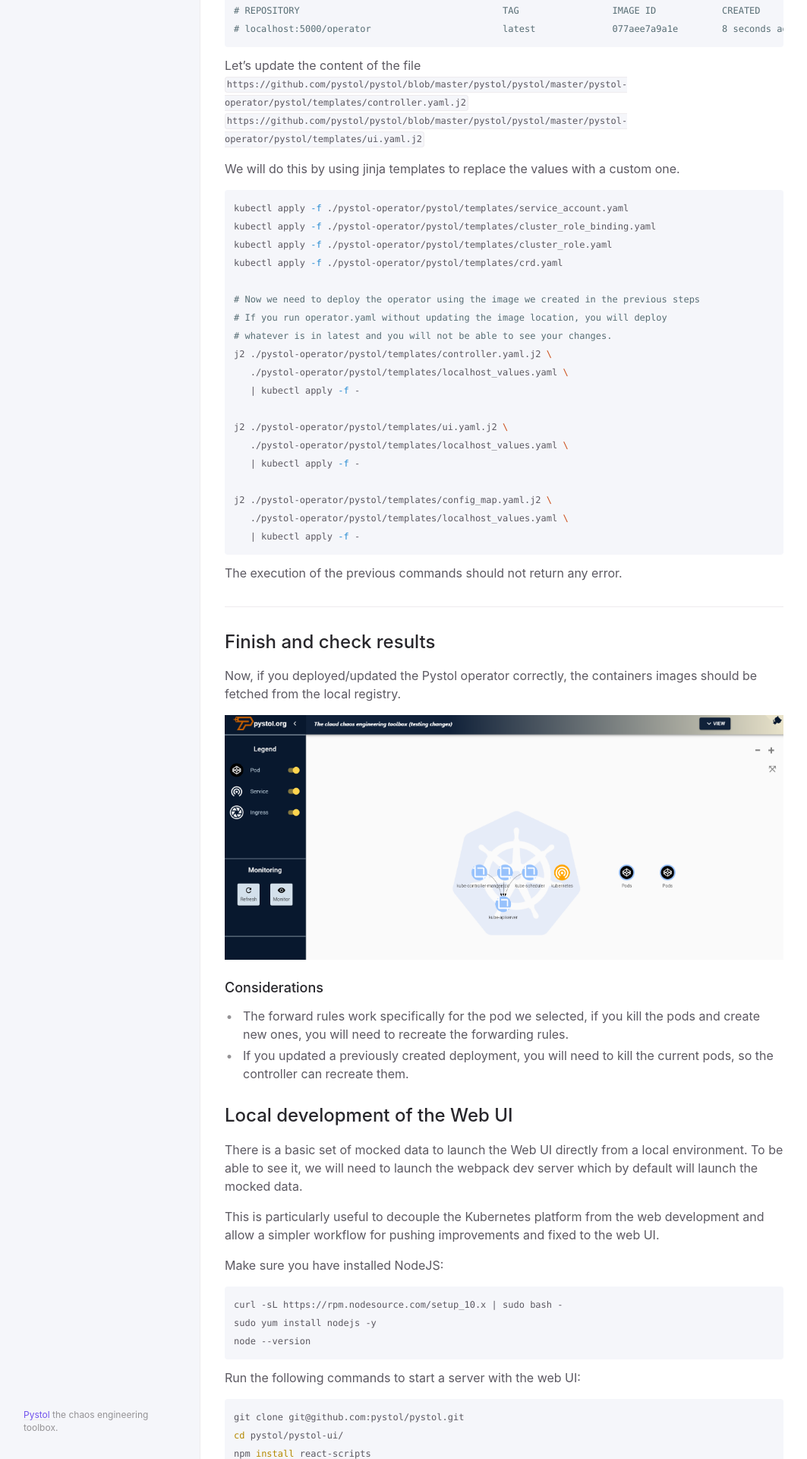
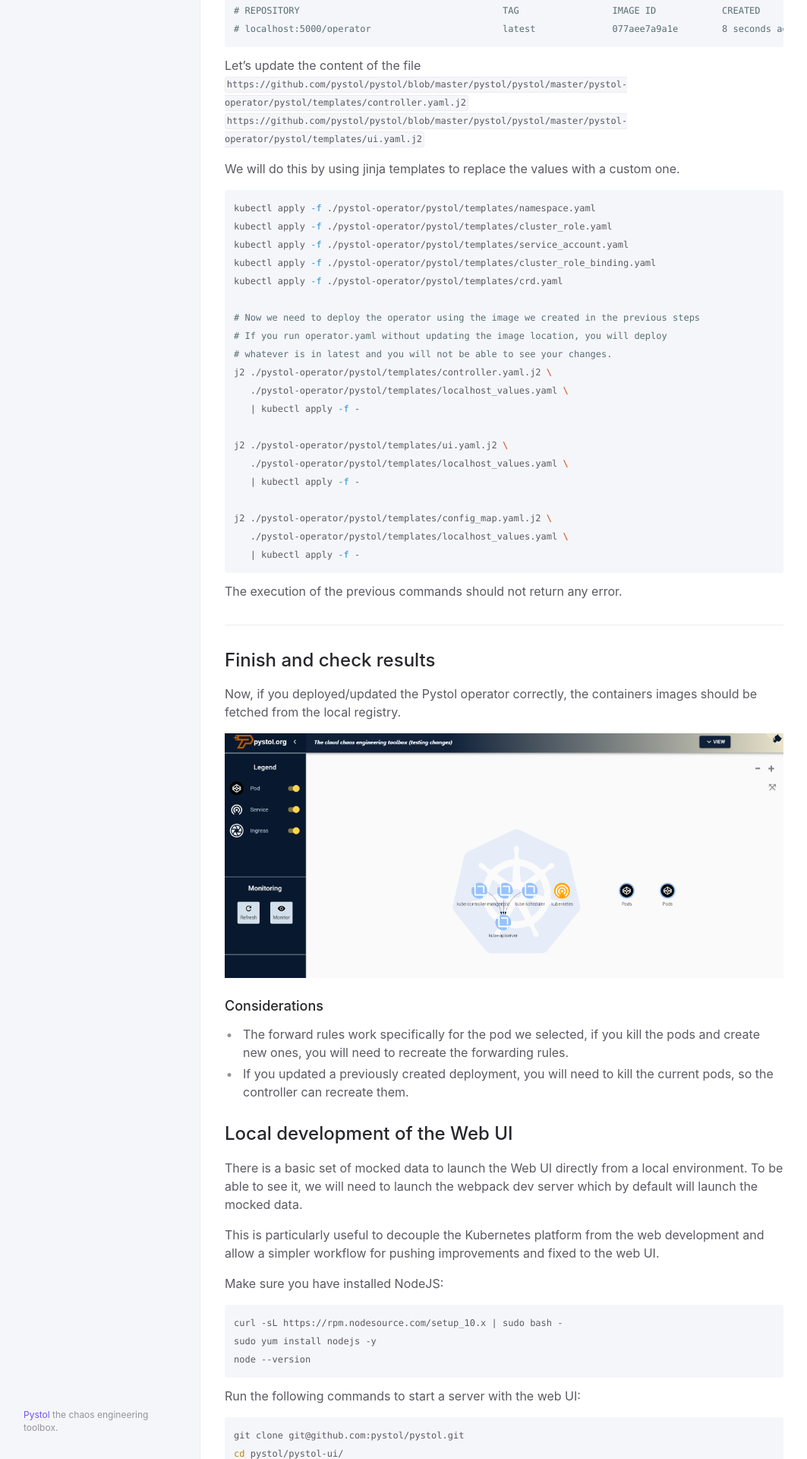
Before and after one commit to pystol/pystol-docs, a Jekyll site: the page built from docs/development_guide.md, in a window 1280 px wide. Shown: the part 3080-5000 px from the top of the page at 76% size, without its empty margins (108-1171 px from the left). Built offline with Jekyll 4.4.1, drawn with Linux system fonts in a browser that asks for light colours.

Commit message:
namspace

````diff
--- a/docs/development_guide.md
+++ b/docs/development_guide.md
@@ -151,9 +151,10 @@ Let's update the content of the file
 We will do this by using jinja templates to replace the values with a custom one.
 
 ```bash
+kubectl apply -f ./pystol-operator/pystol/templates/namespace.yaml
+kubectl apply -f ./pystol-operator/pystol/templates/cluster_role.yaml
 kubectl apply -f ./pystol-operator/pystol/templates/service_account.yaml
 kubectl apply -f ./pystol-operator/pystol/templates/cluster_role_binding.yaml
-kubectl apply -f ./pystol-operator/pystol/templates/cluster_role.yaml
 kubectl apply -f ./pystol-operator/pystol/templates/crd.yaml
 
 # Now we need to deploy the operator using the image we created in the previous steps
````
